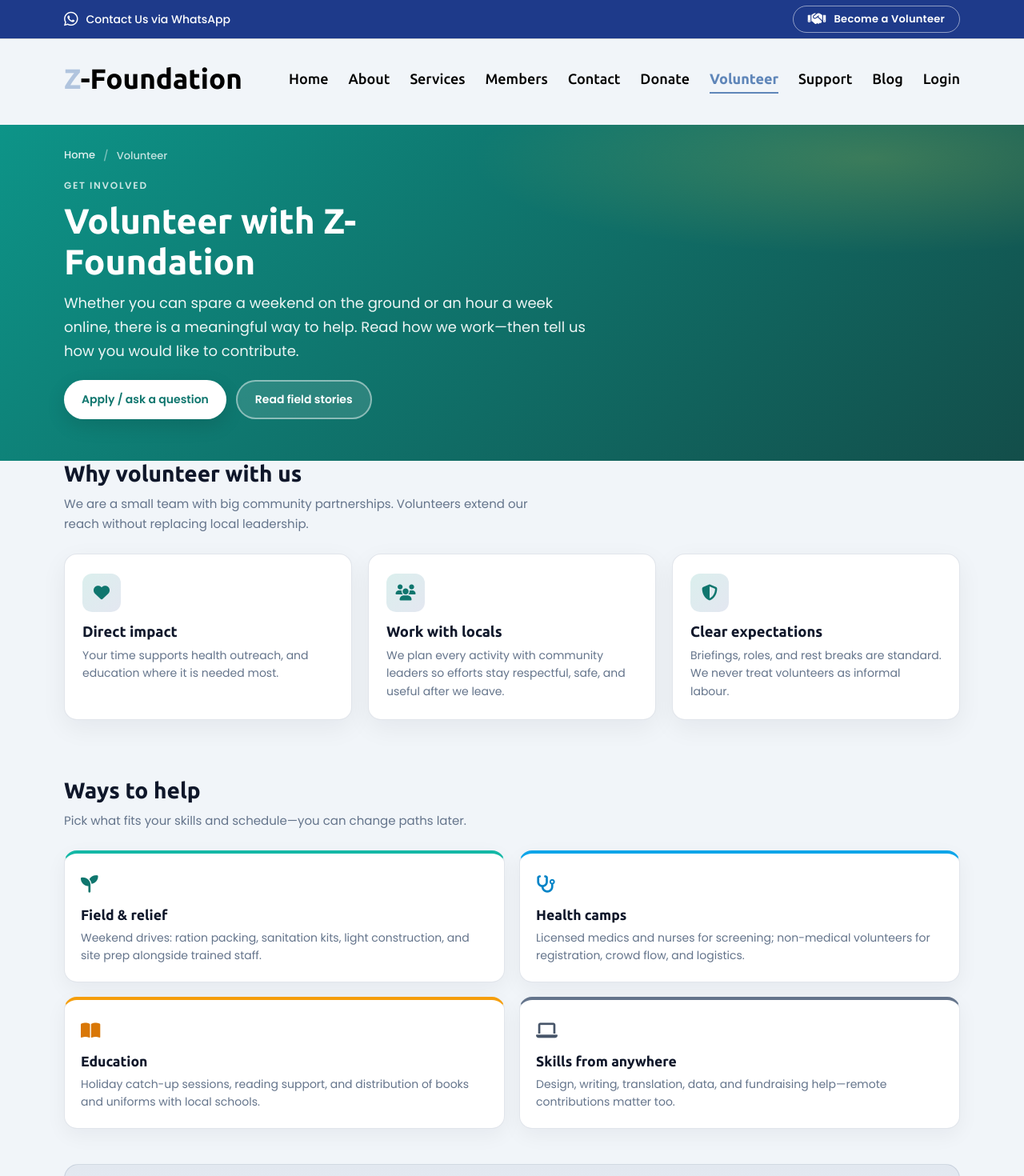
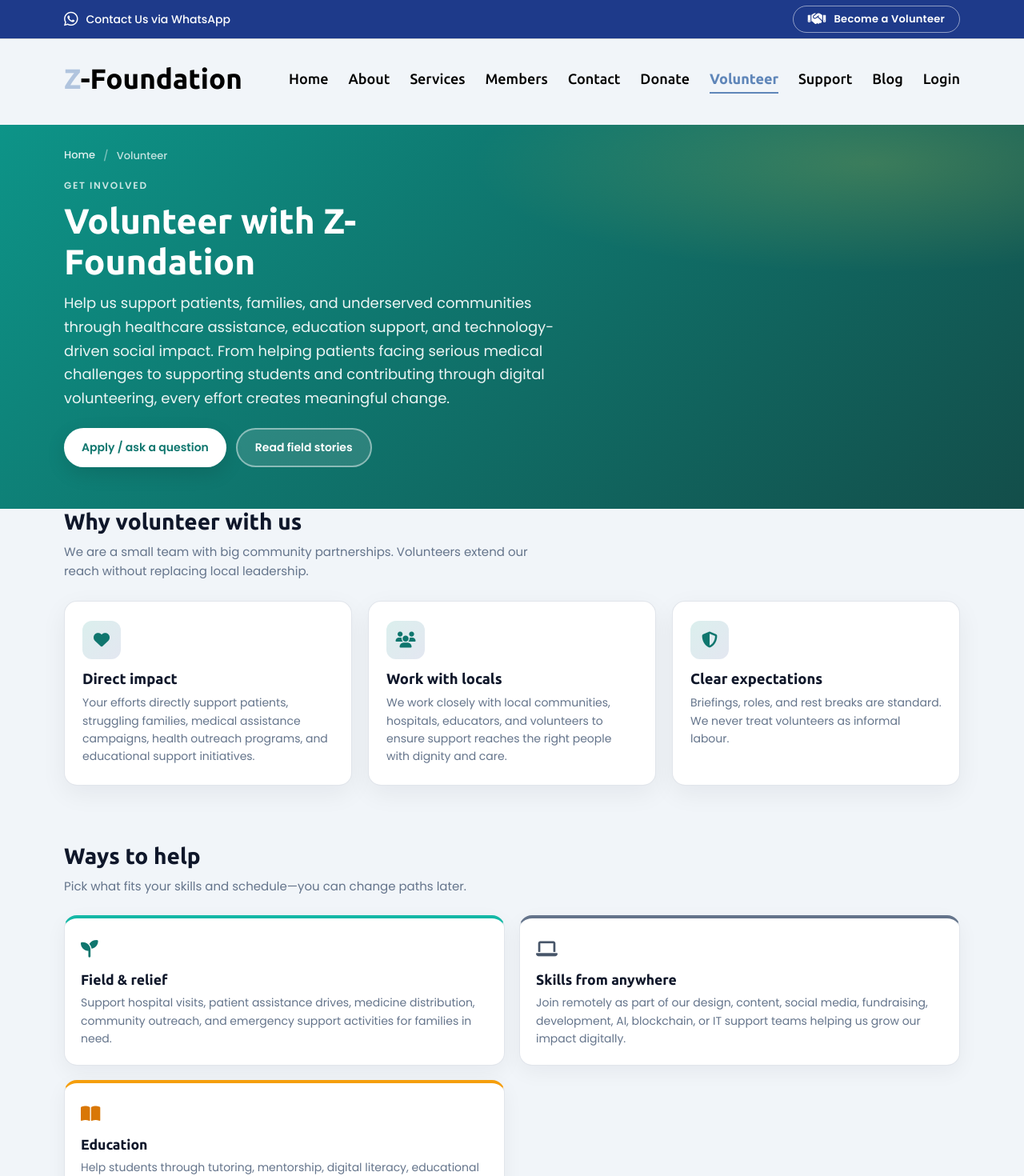
Before and after one commit to kashif-techdev/z-foundation-frontend, a Next.js app: page /volunteer in a window 1280 px wide. Shown: the top 1470 px of the page at 80% size. Built offline with nearby package versions, Linux system fonts and the light colour scheme; no server answers.

Commit message:
update volunteer section

```diff
--- a/app/volunteer/page.js
+++ b/app/volunteer/page.js
@@ -6,19 +6,19 @@ import VolunteerApplicationForm from "@/components/forms/VolunteerApplicationFor
 export const metadata = {
   title: "Volunteer | Z-Foundation",
   description:
-    "Join Z-Foundation as a volunteer—field weekends, health camps, education support, and remote skills. Learn how we work and how to get started.",
+    "Join Z-Foundation as a volunteer—field weekends, education support, and remote skills. Learn how we work and how to get started.",
 };
 
 const WHY = [
   {
     icon: "fa-heart",
     title: "Direct impact",
-    text: "Your time supports  health outreach, and education where it is needed most.",
+    text: "Your efforts directly support patients, struggling families, medical assistance campaigns, health outreach programs, and educational support initiatives.",
   },
   {
     icon: "fa-users",
     title: "Work with locals",
-    text: "We plan every activity with community leaders so efforts stay respectful, safe, and useful after we leave.",
+    text: "We work closely with local communities, hospitals, educators, and volunteers to ensure support reaches the right people with dignity and care."
   },
   {
     icon: "fa-shield-halved",
@@ -31,27 +31,22 @@ const ROLES = [
   {
     icon: "fa-seedling",
     title: "Field & relief",
-    text: "Weekend drives: ration packing, sanitation kits, light construction, and site prep alongside trained staff.",
+    text: "Support hospital visits, patient assistance drives, medicine distribution, community outreach, and emergency support activities for families in need.",
     accent: "teal",
   },
   {
-    icon: "fa-stethoscope",
-    title: "Health camps",
-    text: "Licensed medics and nurses for screening; non-medical volunteers for registration, crowd flow, and logistics.",
-    accent: "ocean",
+    icon: "fa-laptop",
+    title: "Skills from anywhere",
+    text: "Join remotely as part of our design, content, social media, fundraising, development, AI, blockchain, or IT support teams helping us grow our impact digitally.",
+    accent: "slate",
   },
   {
     icon: "fa-book-open",
     title: "Education",
-    text: "Holiday catch-up sessions, reading support, and distribution of books and uniforms with local schools.",
+    text: "Help students through tutoring, mentorship, digital literacy, educational campaigns, and distribution of learning resources to underserved communities.",
     accent: "amber",
   },
-  {
-    icon: "fa-laptop",
-    title: "Skills from anywhere",
-    text: "Design, writing, translation, data, and fundraising help—remote contributions matter too.",
-    accent: "slate",
-  },
+
 ];
 
 const STEPS = [
@@ -98,8 +93,10 @@ export default function VolunteerPage() {
             <p className="volunteer-hero__eyebrow">Get involved</p>
             <h1 className="volunteer-hero__title">Volunteer with Z-Foundation</h1>
             <p className="volunteer-hero__lead">
-              Whether you can spare a weekend on the ground or an hour a week online, there is a meaningful way to help.
-              Read how we work—then tell us how you would like to contribute.
+            Help us support patients, families, and underserved communities through healthcare assistance,
+            education support, and technology-driven social impact.
+            From helping patients facing serious medical challenges to supporting
+            students and contributing through digital volunteering, every effort creates meaningful change.
             </p>
             <div className="volunteer-hero__actions">
               <Link href="/#contact" className="volunteer-btn volunteer-btn--primary">
```
